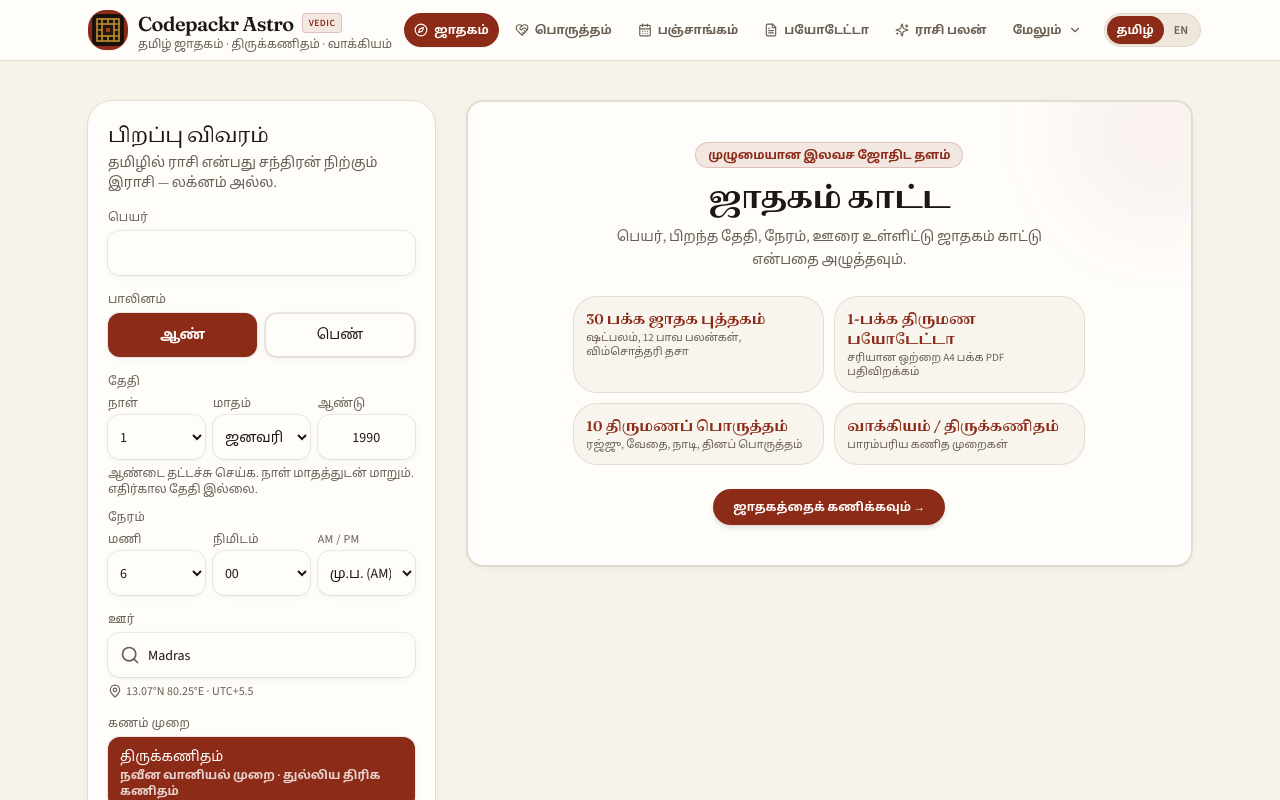
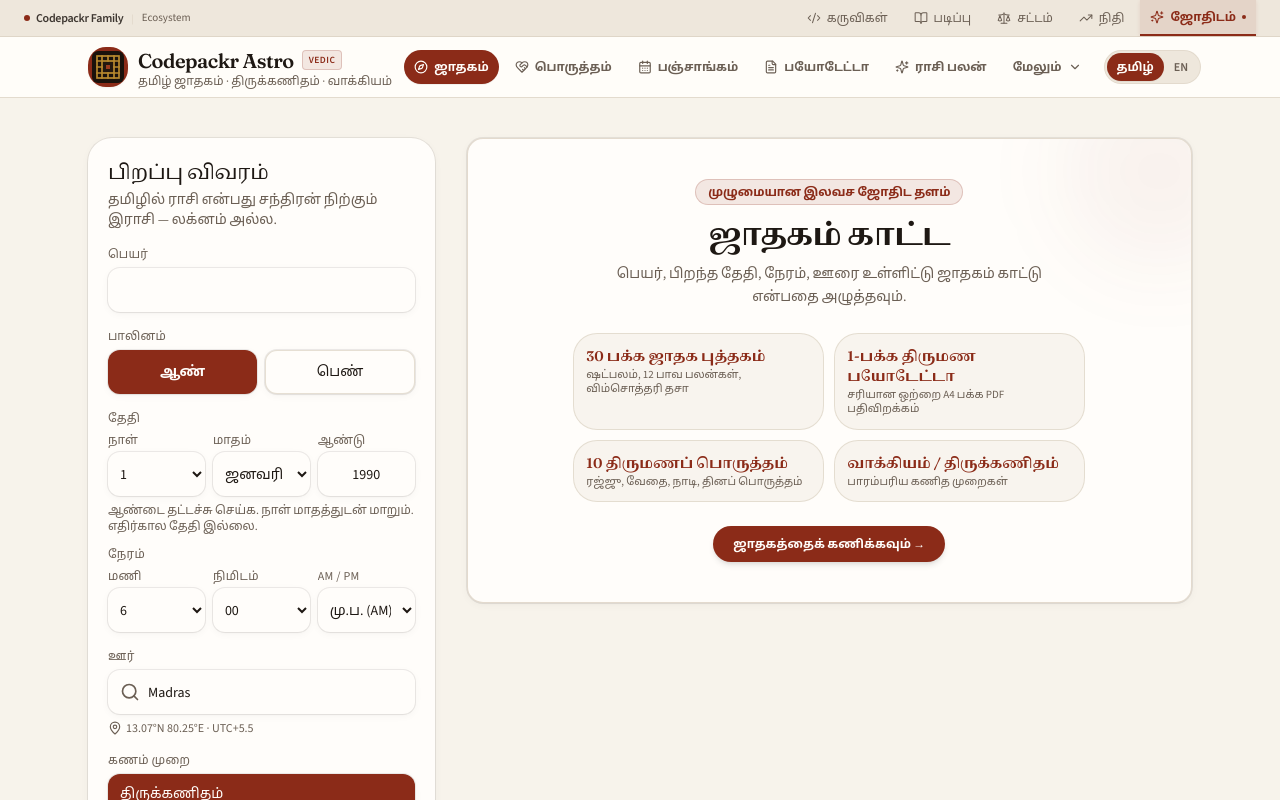
Before and after one commit to coolnaveen99/codepackr-astro, a React (Vite) app: page / in a window 1280 px wide. Shown: the top 800 px of the page. Built offline with nearby package versions, Linux system fonts and the light colour scheme.

Commit message:
feat: add CodepackrFamilyBar to app shell
Standardize styling for family product links and integrate the navigation bar into the main application layout.

```diff
--- a/src/components/CodepackrFamilyBar.tsx
+++ b/src/components/CodepackrFamilyBar.tsx
@@ -4,11 +4,11 @@
 import { CODEPACKR_FAMILY, CURRENT_PRODUCT, FamilyProductId } from "../lib/codepackr-family";
 
 const ACTIVE_CLASS: Record<FamilyProductId, string> = {
-  tools:   "text-cyan-400 font-semibold border-b-2 border-cyan-400 shadow-[0_2px_8px_-2px_rgba(6,182,212,0.4)]",
-  study:   "text-indigo-600 font-semibold border-b-2 border-indigo-600 bg-indigo-50/60 dark:bg-indigo-950/40",
-  law:     "text-slate-900 dark:text-slate-100 font-semibold border-b-2 border-slate-800 dark:border-slate-200",
-  finance: "text-emerald-700 dark:text-emerald-400 font-semibold border-b-2 border-emerald-600 bg-emerald-50/50 dark:bg-emerald-950/40",
-  astro:   "text-amber-800 dark:text-amber-300 font-semibold border-b-2 border-amber-600 bg-amber-50/80 dark:bg-amber-950/50",
+  tools:   "text-cyan-800 font-semibold border-b-2 border-cyan-700 bg-cyan-600/10",
+  study:   "text-indigo-800 font-semibold border-b-2 border-indigo-700 bg-indigo-600/10",
+  law:     "text-stone-900 font-semibold border-b-2 border-stone-800 bg-stone-600/10",
+  finance: "text-emerald-800 font-semibold border-b-2 border-emerald-700 bg-emerald-600/10",
+  astro:   "text-accent font-semibold border-b-2 border-accent bg-accent/10 shadow-[0_1px_4px_rgba(139,43,24,0.1)]",
 };
 
 function FamilyIcon({ id, size = 14 }: { id: FamilyProductId; size?: number }) {
@@ -56,32 +56,44 @@
   const currentItem = CODEPACKR_FAMILY.find((item) => item.id === CURRENT_PRODUCT);
 
   return (
-    <nav id="codepackr-family-navigation" aria-label="Codepackr Family"
-      className={`relative z-40 w-full text-[12px] select-none transition-colors duration-200 bg-slate-950 border-b border-slate-800 text-slate-400 ${className}`}>
-      <div className="max-w-7xl mx-auto px-3 sm:px-6 h-9 flex items-center justify-between">
+    <nav
+      id="codepackr-family-navigation"
+      aria-label="Codepackr Family"
+      className={`relative z-40 w-full text-[12px] select-none transition-colors duration-200 bg-[#eee7dc] border-b border-border/80 text-muted ${className}`}
+    >
+      <div className="max-w-7xl mx-auto px-3 sm:px-6 h-8 sm:h-9 flex items-center justify-between">
         <div className="flex items-center gap-2 font-medium">
-          <span className="flex items-center gap-1.5 opacity-90 font-semibold tracking-tight">
-            <span className="inline-block w-1.5 h-1.5 rounded-full bg-current opacity-70" />
+          <span className="flex items-center gap-1.5 font-semibold tracking-tight text-ink/85">
+            <span className="inline-block w-1.5 h-1.5 rounded-full bg-accent" />
             <span>Codepackr Family</span>
           </span>
-          <span className="text-[10px] opacity-40 hidden md:inline">|</span>
-          <span className="text-[11px] opacity-60 hidden md:inline font-normal">Ecosystem</span>
+          <span className="text-[10px] text-border hidden md:inline">|</span>
+          <span className="text-[11px] text-muted hidden md:inline font-normal">Ecosystem</span>
         </div>
-        <ul className="hidden sm:flex items-center gap-1 lg:gap-2 h-full">
+        <ul className="hidden sm:flex items-center gap-1 lg:gap-1.5 h-full">
           {CODEPACKR_FAMILY.map((item) => {
             const isCurrent = item.id === CURRENT_PRODUCT;
             const labelText = language === "ta" && item.labelTa ? item.labelTa : item.label;
             return (
               <li key={item.id} className="h-full flex items-center">
                 {isCurrent ? (
-                  <span aria-current="page" className={`h-full inline-flex items-center gap-1.5 px-2.5 py-0 text-[12px] cursor-default ${ACTIVE_CLASS[CURRENT_PRODUCT]}`}>
-                    {showIcons && <FamilyIcon id={item.id} size={14} />}<span>{labelText}</span>
-                    <span className="inline-block w-1 h-1 rounded-full bg-current opacity-80" />
+                  <span
+                    aria-current="page"
+                    className={`h-full inline-flex items-center gap-1.5 px-2.5 py-0 text-[12px] cursor-default ${ACTIVE_CLASS[CURRENT_PRODUCT]}`}
+                  >
+                    {showIcons && <FamilyIcon id={item.id} size={14} />}
+                    <span>{labelText}</span>
+                    <span className="inline-block w-1 h-1 rounded-full bg-accent" />
                   </span>
                 ) : (
-                  <a href={item.href} target={linkTarget} rel={linkTarget === "_blank" ? "noopener noreferrer" : undefined}
-                    className="h-full inline-flex items-center gap-1.5 px-2.5 py-0 text-[12px] opacity-75 hover:opacity-100 transition-all rounded-sm focus-visible:outline-none focus-visible:ring-1 focus-visible:ring-current text-slate-300 hover:text-cyan-300">
-                    {showIcons && <FamilyIcon id={item.id} size={14} />}<span>{labelText}</span>
+                  <a
+                    href={item.href}
+                    target={linkTarget}
+                    rel={linkTarget === "_blank" ? "noopener noreferrer" : undefined}
+                    className="h-full inline-flex items-center gap-1.5 px-2.5 py-0 text-[12px] text-muted hover:text-accent hover:bg-black/[0.03] transition-all rounded-sm focus-visible:outline-none focus-visible:ring-1 focus-visible:ring-accent"
+                  >
+                    {showIcons && <FamilyIcon id={item.id} size={14} />}
+                    <span>{labelText}</span>
                   </a>
                 )}
               </li>
@@ -89,32 +101,60 @@
           })}
         </ul>
         <div className="sm:hidden relative" ref={dropdownRef}>
-          <button type="button" aria-expanded={mobileOpen} aria-haspopup="true" aria-label="Toggle Codepackr Family sites menu"
+          <button
+            type="button"
+            aria-expanded={mobileOpen}
+            aria-haspopup="true"
+            aria-label="Toggle Codepackr Family sites menu"
             onClick={() => setMobileOpen(!mobileOpen)}
-            className="flex items-center gap-1.5 py-1 px-2 min-h-[44px] rounded text-[11px] font-medium border border-current/20 bg-current/5">
+            className="flex items-center gap-1.5 py-1 px-2.5 rounded text-[11px] font-medium border border-border bg-surface text-ink hover:bg-elevated transition-colors"
+          >
             {showIcons && currentItem && <FamilyIcon id={currentItem.id} size={13} />}
             <span>{language === "ta" && currentItem?.labelTa ? currentItem.labelTa : currentItem?.label}</span>
             <ChevronDown size={13} className={`transition-transform duration-200 ${mobileOpen ? "rotate-180" : ""}`} />
           </button>
           {mobileOpen && (
-            <div className="absolute right-0 top-full mt-1.5 w-60 py-1.5 rounded-lg shadow-xl border border-black/10 dark:border-white/10 bg-white dark:bg-slate-900 text-slate-800 dark:text-slate-100 z-50">
-              <div className="px-3 py-1.5 border-b border-black/5 dark:border-white/5 text-[10px] uppercase font-bold tracking-wider text-slate-400">Codepackr Network</div>
-              <ul className="py-1">
+            <div className="absolute right-0 top-full mt-1.5 w-64 py-1.5 rounded-lg shadow-card border border-border bg-surface text-ink z-50">
+              <div className="px-3 py-1.5 border-b border-border/60 text-[10px] uppercase font-bold tracking-wider text-muted">
+                Codepackr Network
+              </div>
+              <ul className="py-1 divide-y divide-border/30">
                 {CODEPACKR_FAMILY.map((item) => {
                   const isCurrent = item.id === CURRENT_PRODUCT;
                   const labelText = language === "ta" && item.labelTa ? item.labelTa : item.label;
                   return (
                     <li key={item.id}>
                       {isCurrent ? (
-                        <div className="w-full flex items-center justify-between px-3 py-2.5 min-h-[44px] text-[12px] font-medium bg-slate-100 dark:bg-slate-800/70" aria-current="page">
-                          <div className="flex items-center gap-2"><FamilyIcon id={item.id} size={15} /><div><div className="font-semibold">{labelText}</div><div className="text-[10px] opacity-70">{item.description}</div></div></div>
-                          <span className="text-[9px] px-1.5 py-0.5 rounded font-mono font-bold uppercase tracking-wider bg-current/10">Current</span>
+                        <div
+                          className="w-full flex items-center justify-between px-3 py-2 text-[12px] font-medium bg-accent/8 text-accent"
+                          aria-current="page"
+                        >
+                          <div className="flex items-center gap-2">
+                            <FamilyIcon id={item.id} size={15} />
+                            <div>
+                              <div className="font-semibold">{labelText}</div>
+                              <div className="text-[10px] text-muted">{item.description}</div>
+                            </div>
+                          </div>
+                          <span className="text-[9px] px-1.5 py-0.5 rounded font-mono font-bold uppercase tracking-wider bg-accent/15 text-accent">
+                            Current
+                          </span>
                         </div>
                       ) : (
-                        <a href={item.href} target={linkTarget} rel={linkTarget === "_blank" ? "noopener noreferrer" : undefined}
-                          className="w-full flex items-center justify-between px-3 py-2.5 min-h-[44px] text-[12px] hover:bg-slate-50 dark:hover:bg-slate-800/40 transition-colors">
-                          <div className="flex items-center gap-2"><FamilyIcon id={item.id} size={15} /><div><div className="font-medium">{labelText}</div><div className="text-[10px] opacity-60">{item.description}</div></div></div>
-                          <ExternalLink size={11} className="opacity-50" />
+                        <a
+                          href={item.href}
+                          target={linkTarget}
+                          rel={linkTarget === "_blank" ? "noopener noreferrer" : undefined}
+                          className="w-full flex items-center justify-between px-3 py-2 text-[12px] text-ink hover:bg-elevated/60 hover:text-accent transition-colors"
+                        >
+                          <div className="flex items-center gap-2">
+                            <FamilyIcon id={item.id} size={15} />
+                            <div>
+                              <div className="font-medium">{labelText}</div>
+                              <div className="text-[10px] text-muted">{item.description}</div>
+                            </div>
+                          </div>
+                          <ExternalLink size={11} className="text-muted" />
                         </a>
                       )}
                     </li>
@@ -126,5 +166,5 @@
         </div>
       </div>
     </nav>
-  );
+   );
 }
--- a/src/components/app-shell.tsx
+++ b/src/components/app-shell.tsx
@@ -19,6 +19,7 @@
 import { useLang } from "@/lib/lang";
 import { useNav, type Page } from "@/lib/nav";
 import { cn } from "@/lib/utils";
+import { CodepackrFamilyBar } from "@/components/CodepackrFamilyBar";
 
 // Primary Navigation (Core Vedic Astrological Services)
 const PRIMARY_NAV: { id: Page; labelKey: string; shortTa: string; shortEn: string; icon: typeof Compass }[] = [
@@ -96,6 +97,7 @@
 
   return (
     <div className="min-h-screen bg-bg text-fg flex flex-col justify-between">
+      <CodepackrFamilyBar language={lang} className="no-print" />
       <header className="no-print sticky top-0 z-40 border-b border-border/80 bg-surface/95 backdrop-blur-md transition-shadow">
         <div className="mx-auto flex max-w-6xl items-center justify-between gap-3 px-4 py-2.5 sm:px-6">
           {/* Logo & Brand */}
```
